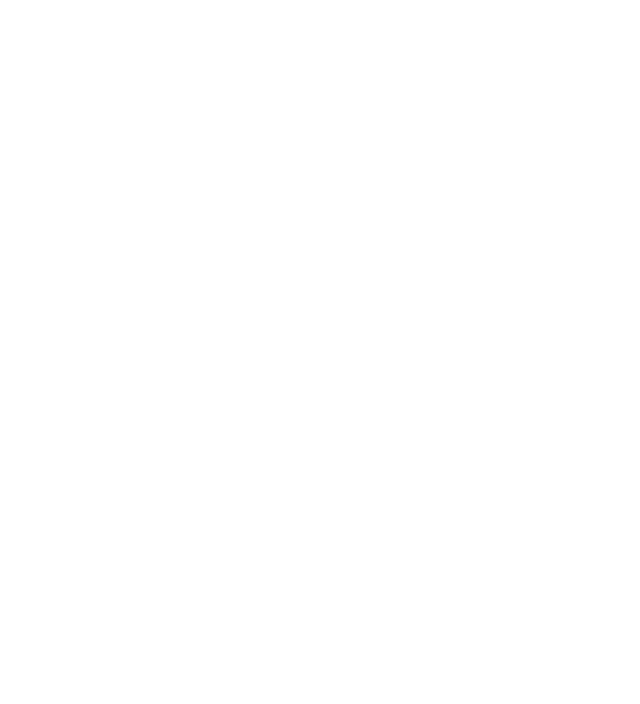
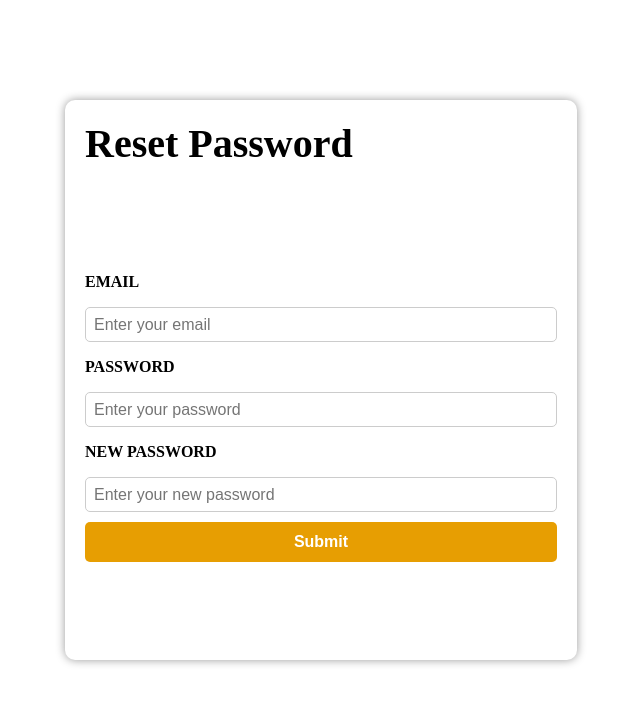
Before and after one commit to tanishqJain16/intern_webApp, a React (Vite) app: page /resetpassword in a window 1280 px wide. Before the commit this address had no page. Shown: the top 704 px of the page, without its empty margins (319-959 px from the left). Built offline with nearby package versions, Linux system fonts and the light colour scheme.

Commit message:
reset password api improvement and its integration on frontend

```diff
--- a/index.html
+++ b/index.html
@@ -5,6 +5,10 @@
     <link rel="icon" type="image/svg+xml" href="/vite.svg" />
     <meta name="viewport" content="width=device-width, initial-scale=1.0" />
     <title>Vite + React</title>
+    <script
+			src="https://kit.fontawesome.com/140711c5b9.js"
+			crossorigin="anonymous"
+		></script>
   </head>
   <body>
     <div id="root"></div>
--- a/src/App.jsx
+++ b/src/App.jsx
@@ -8,6 +8,7 @@
   Navigate,
 } from "react-router-dom";
 import Home from './pages/home/Home';
+import ForgotPassword from './components/ForgotPassword/ForgotPassword';
 
 function App() {
 
@@ -18,6 +19,7 @@
           <Route exact path="/" element={localStorage.getItem("token")?<Home/>:<Navigate to="/login"/>}/>
           <Route path="/login" element={<Login/>}/>
           <Route path="/signup" element={<Signup/>}/>
+          <Route path="/resetpassword" element={<ForgotPassword/>}/>
         </Routes>
       </Router>
     </div>
--- /dev/null
+++ b/src/components/ForgotPassword/ForgotPassword.css
@@ -0,0 +1,96 @@
+.card1{
+    width: 40vw;
+    height: 70vh;
+    margin: 0 auto;
+    margin-top: 100px;
+    background-color: #fff;
+    border-radius: 10px;
+    box-shadow: 0 0 10px 0 rgba(0,0,0,0.4);
+    /* padding: 20px; */
+    text-align: center;
+    display: flex;
+}
+
+.card1>.resetpasswordform{
+    width: 100%;
+    height: 100%;
+    padding: 20px;
+    display: flex;
+    flex-direction: column;
+    justify-content: center;
+    align-items: flex-start;
+}
+
+.card1>.resetpasswordform>h1{
+    font-size: 2.5rem;
+    font-weight: 800;
+    margin-bottom: 10px;
+}
+
+.card1>.resetpasswordform>div{
+    width: 100%;
+    height: 100%;
+    display: flex;
+    flex-direction: column;
+    align-items: center;
+    margin-top: 5rem;
+}
+
+.card1>.resetpasswordform>div>label{
+    width: 100%;
+    height: 50px;
+    display: flex;
+    justify-content: flex-start;
+    align-items: center;
+    font-size: 1rem;
+    font-weight: 600;
+}
+
+.card1>.resetpasswordform>div>input{
+    width: 100%;
+    height: 35px;
+    border: 1px solid #ccc;
+    border-radius: 5px;
+    padding: 0.5rem;
+    outline: none;
+    font-size: 1rem;
+}
+
+
+.card1>.resetpasswordform>div>button{
+    width: 100%;
+    height: 40px;
+    border: none;
+    border-radius: 5px;
+    background-color: rgb(231, 158, 2);
+    color: white;
+    font-size: 1rem;
+    font-weight: 600;
+    margin-top: 10px;
+    cursor: pointer;
+}
+
+
+@media only screen and (max-width: 760px){
+
+    .card1>.resetpasswordform{
+        display: none;
+    }
+    .card1>.resetpasswordform{
+        align-items: center;
+    }
+    .card1>.resetpasswordform>h1{
+        font-size: 2rem;
+    }
+    .card1>.resetpasswordform>div>label{
+        font-size: 0.8rem;
+    }
+    .card1>.resetpasswordform>div>input{
+        height: 30px;
+    }
+    .card1>.resetpasswordform>div>button{
+        height: 35px;
+        font-size: 0.8rem;
+    }
+
+}
--- /dev/null
+++ b/src/components/ForgotPassword/ForgotPassword.jsx
@@ -0,0 +1,67 @@
+import React, { useState } from 'react'
+import "./ForgotPassword.css"
+
+function ForgotPassword() {
+    const [creds, setCreds] = useState({ email: "", password: "", newpassword: "" })
+    const handleChange = (e) => {
+        setCreds({ ...creds, [e.target.name]: e.target.value });
+    }
+    const handlesubmit = async (e) => {
+        e.preventDefault();
+        const { email, password, newpassword } = creds;
+        const response = await fetch("http://localhost:5000/auth/resetpassword", {
+            method: "PUT",
+            headers: {
+                "Content-Type": "application/json",
+            },
+            body: JSON.stringify({
+                email,
+                password,
+                newpassword
+            }),
+        });
+        const json = await response.json();
+        console.log(json);
+        if (json.success) {
+            alert("Password Reset Successfully")
+            window.location.href = "/";
+        } else {
+            alert(json.message);
+        }
+    }
+
+  return (
+
+    <div className="card1">
+    <div className="resetpasswordform">
+        <h1>Reset Password</h1>
+        <div>
+            <label className='email' htmlFor="email">EMAIL</label>
+            <input type="text" name="email" id="email" placeholder="Enter your email" onChange={handleChange}/>
+            <label className='password' htmlFor="password">PASSWORD</label>
+            <input type="password" name="password" id="password" placeholder="Enter your password" onChange={handleChange}/>
+            <label className='password' htmlFor="password">NEW PASSWORD</label>
+            <input type="password" name="newpassword" id="newpassword" placeholder="Enter your new password" onChange={handleChange}/>
+            <button className="resetbutton" onClick={handlesubmit}>Submit</button>
+            {/* <div className="extraDetails">
+                <div className="rememberMecheck">
+                    <input
+                        type="checkbox"
+                        id="rememberMe"
+                        name="rememberMe"
+                        value="rememberMe"
+                    />
+                    <label htmlFor="rememberMe"> Remember Me</label>
+                </div>
+                <div className="forgotPassword">
+                    <Link to="/resetpassword">Forgot Password?</Link>
+                </div>
+            </div> */}
+            {/* <div className="notamember">Not a Member? <Link to="/signup">SignUp</Link></div> */}
+        </div>
+    </div>
+</div>
+  )
+}
+
+export default ForgotPassword
--- a/src/components/Login/Login.jsx
+++ b/src/components/Login/Login.jsx
@@ -57,7 +57,7 @@
                             <label htmlFor="rememberMe"> Remember Me</label>
                         </div>
                         <div className="forgotPassword">
-                            <a href="#">Forgot Password?</a>
+                            <Link to="/resetpassword">Forgot Password?</Link>
                         </div>
                     </div>
                     <div className="notamember">Not a Member? <Link to="/signup">SignUp</Link></div>
```
Also changed, not shown: 2 other files (tests, documents, lock files or other folders).
